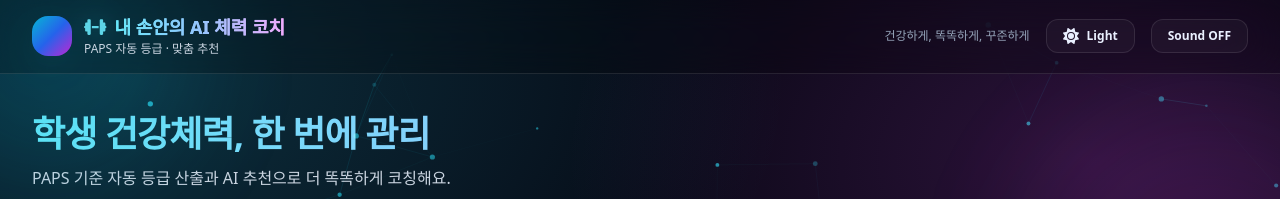
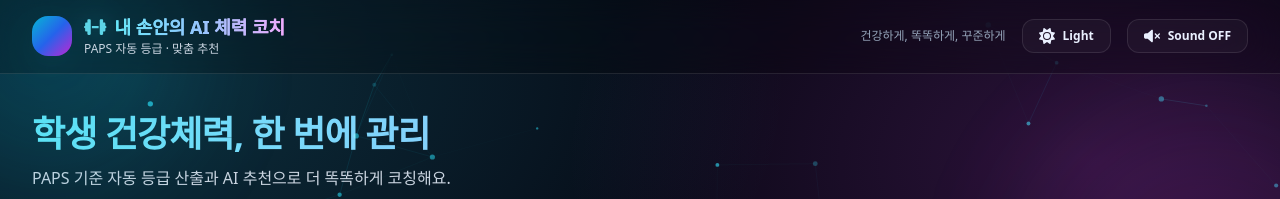
Before and after one commit to jnespecialeducation-ai/paps-health-app-final, a Next.js app: page / in a window 1280 px wide. Shown: the top 199 px of the page. Built offline with nearby package versions, Linux system fonts and the light colour scheme; no server answers; the database is empty.

Commit message:
fix: fontawesome volumeX icon

```diff
--- a/app/components/click/SoundToggle.tsx
+++ b/app/components/click/SoundToggle.tsx
@@ -2,7 +2,7 @@
 
 import { useContext, useState, useEffect } from 'react';
 import { FontAwesomeIcon } from '@fortawesome/react-fontawesome';
-import { faVolumeHigh, faVolumeX } from '@fortawesome/free-solid-svg-icons';
+import { faVolumeHigh, faVolumeXmark } from '@fortawesome/free-solid-svg-icons';
 import { ClickContext } from './ClickProvider';
 import { Button } from '../ui/Button';
 
@@ -42,7 +42,7 @@ export function SoundToggle() {
       suppressHydrationWarning
     >
       <FontAwesomeIcon
-        icon={soundEnabled ? faVolumeHigh : faVolumeX}
+        icon={soundEnabled ? faVolumeHigh : faVolumeXmark}
         className="h-4 w-4"
       />
       <span className="text-xs">Sound {soundEnabled ? 'ON' : 'OFF'}</span>
```
